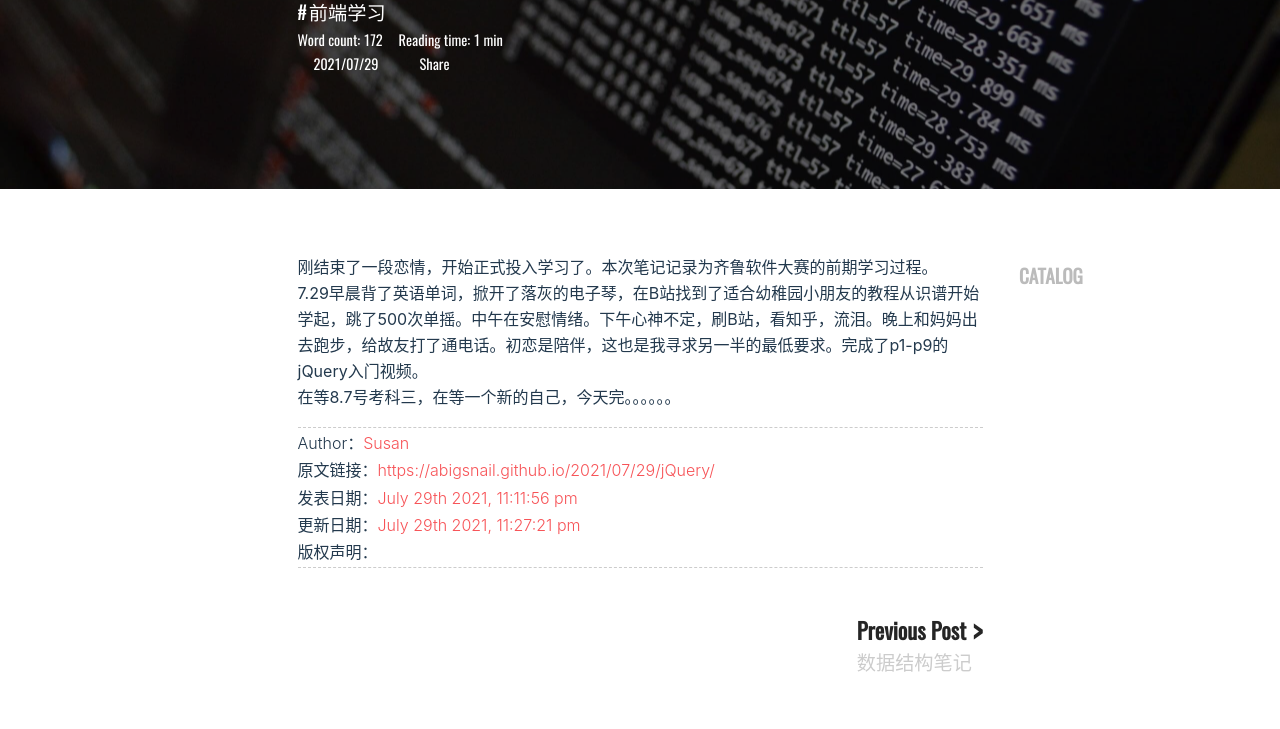
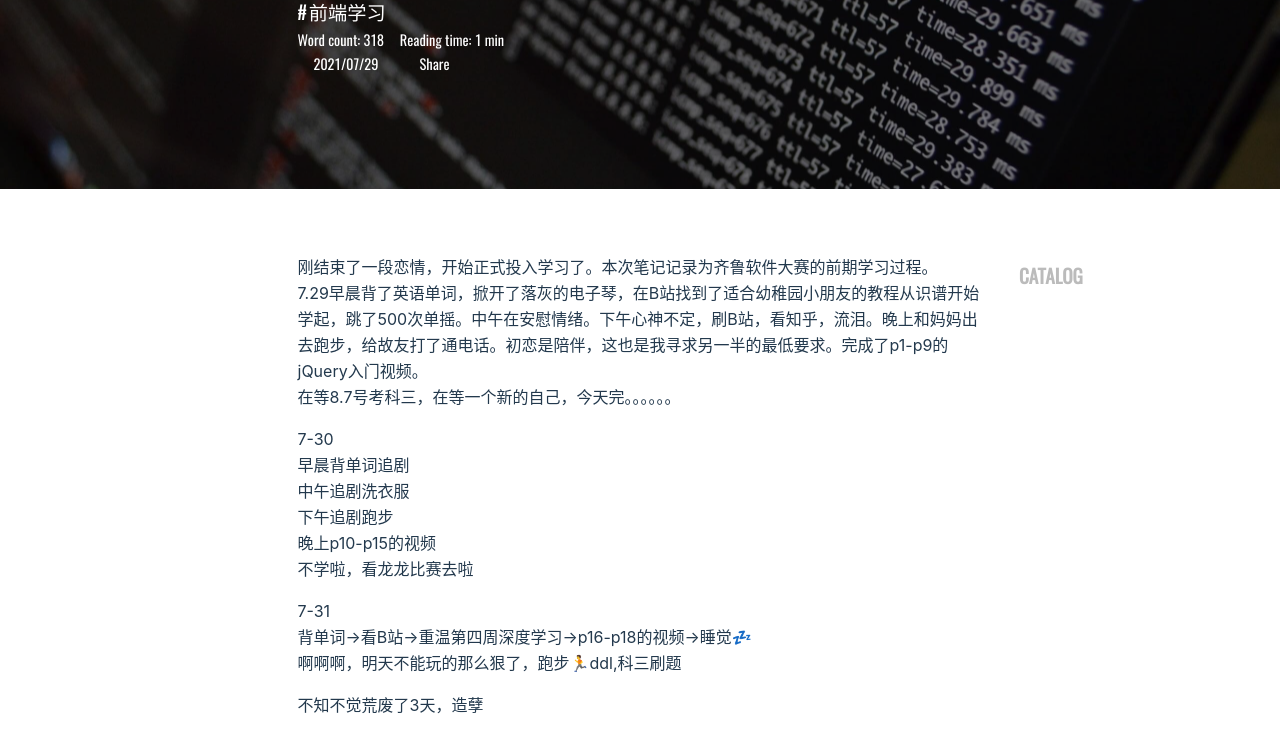
Before and after one commit to AbigSnail/AbigSnail.github.io, a plain HTML site: page 2021/07/29/jQuery/index.html in a window 1280 px wide. Shown: the part 211-940 px from the top of the page. Drawn offline with nearby package versions, Linux system fonts and the light colour scheme; some packages are replaced by stand-ins of ours; a script that the page names is missing; a web font is replaced by a local one.

Commit message:
Site updated: 2021-08-05 00:02:13

```diff
--- a/2021/07/29/jQuery/index.html
+++ b/2021/07/29/jQuery/index.html
@@ -28,7 +28,7 @@
 <meta property="og:description" content="刚结束了一段恋情，开始正式投入学习了。本次笔记记录为齐鲁软件大赛的前期学习过程。7.29早晨背了英语单词，掀开了落灰的电子琴，在B站找到了适合幼稚园小朋友的教程从识谱开始学起，跳了500次单摇。中午在安慰情绪。下午心神不定，刷B站，看知乎，流泪。晚上和妈妈出去跑步，给故友打了通电话。初恋是陪伴，这也是我寻求另一半的最低要求。完成了p1-p9的jQuery入门视频。在等8.7号考科三，在等一个新的自">
 <meta property="og:locale" content="en_US">
 <meta property="article:published_time" content="2021-07-29T15:11:56.995Z">
-<meta property="article:modified_time" content="2021-07-29T15:27:21.277Z">
+<meta property="article:modified_time" content="2021-08-04T16:01:36.500Z">
 <meta property="article:author" content="Susan">
 <meta property="article:tag" content="前端学习">
 <meta name="twitter:card" content="summary">
@@ -317,7 +317,7 @@ height:50vh;
 
 
                     <div class="post-intro-read">
-                        <span>Word count: <span class="post-count word-count">172</span>Reading time: <span class="post-count reading-time">1 min</span></span>
+                        <span>Word count: <span class="post-count word-count">318</span>Reading time: <span class="post-count reading-time">1 min</span></span>
                     </div>
 
                 <div class="post-intro-meta">
@@ -447,6 +447,10 @@ height:50vh;
             <main class="main post-page">
     <article class="article-entry">
         <p>刚结束了一段恋情，开始正式投入学习了。本次笔记记录为齐鲁软件大赛的前期学习过程。<br>7.29早晨背了英语单词，掀开了落灰的电子琴，在B站找到了适合幼稚园小朋友的教程从识谱开始学起，跳了500次单摇。中午在安慰情绪。下午心神不定，刷B站，看知乎，流泪。晚上和妈妈出去跑步，给故友打了通电话。初恋是陪伴，这也是我寻求另一半的最低要求。完成了p1-p9的jQuery入门视频。<br>在等8.7号考科三，在等一个新的自己，今天完。。。。。。</p>
+<p>7-30<br>早晨背单词追剧<br>中午追剧洗衣服<br>下午追剧跑步<br>晚上p10-p15的视频<br>不学啦，看龙龙比赛去啦</p>
+<p>7-31<br>背单词-&gt;看B站-&gt;重温第四周深度学习-&gt;p16-p18的视频-&gt;睡觉💤<br>啊啊啊，明天不能玩的那么狠了，跑步🏃‍ddl,科三刷题</p>
+<p>不知不觉荒废了3天，造孽</p>
+<p>8-4<br>B站-&gt;推销-&gt;午饭-&gt;叙旧和奶茶-&gt;看电影-&gt;bootstrap五节视频-&gt;机器学习3节视频<br>英语单词还没背啊，今天也没看科四</p>
 
     </article>
     <!-- license  -->
@@ -455,7 +459,7 @@ height:50vh;
             <p>Author：<a href="https://AbigSnail.github.io">Susan</a>
             <p>原文链接：<a href="https://abigsnail.github.io/2021/07/29/jQuery/">https://abigsnail.github.io/2021/07/29/jQuery/</a>
             <p>发表日期：<a href="https://abigsnail.github.io/2021/07/29/jQuery/">July 29th 2021, 11:11:56 pm</a>
-            <p>更新日期：<a href="https://abigsnail.github.io/2021/07/29/jQuery/">July 29th 2021, 11:27:21 pm</a>
+            <p>更新日期：<a href="https://abigsnail.github.io/2021/07/29/jQuery/">August 5th 2021, 12:01:36 am</a>
             <p>版权声明：</p>
         </div>
 
```
